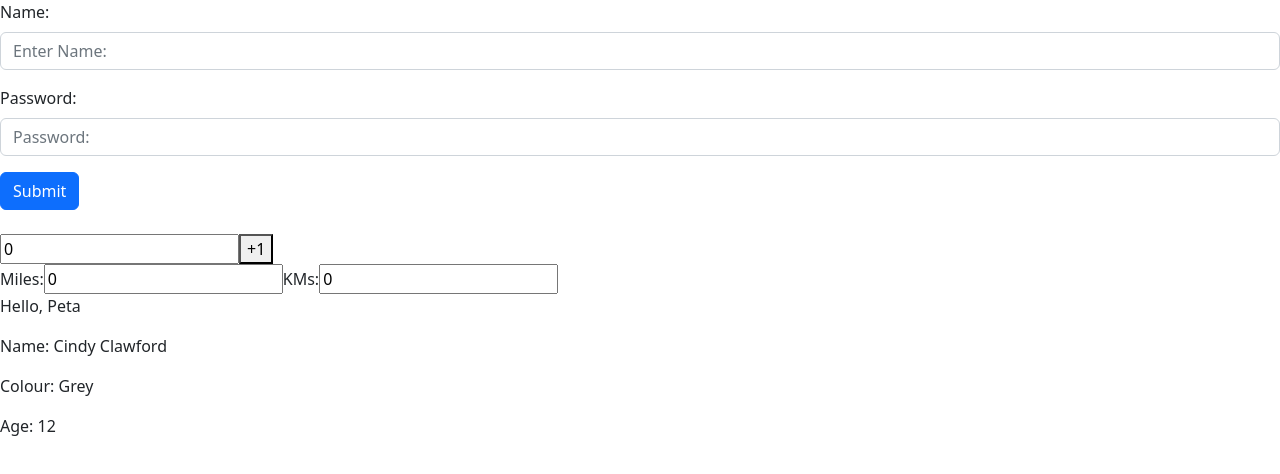
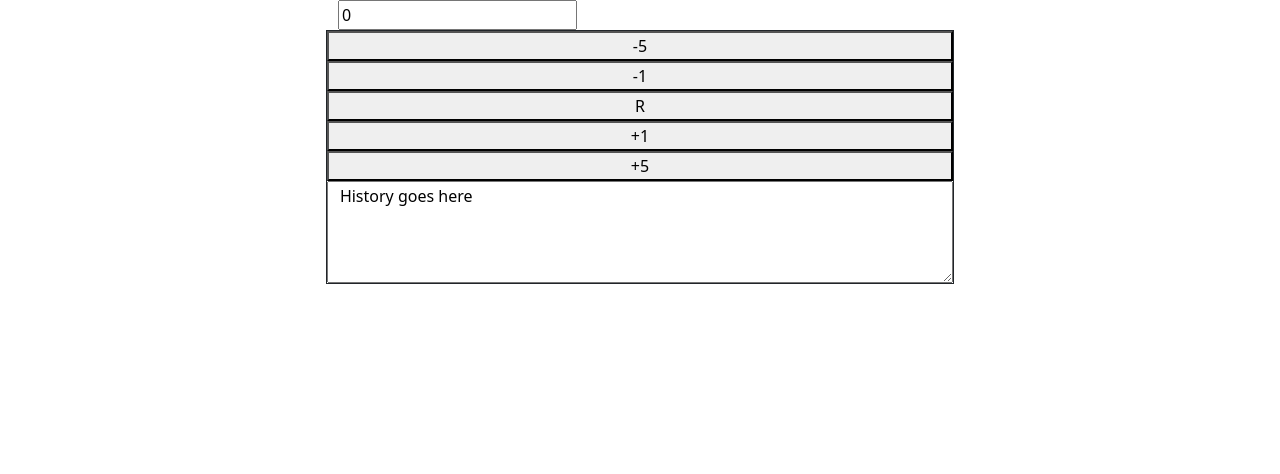
Before and after one commit to ellohez/qa-react, a React (Create React App) app: page / in a window 1280 px wide. Shown: the top 474 px of the page. Built offline with nearby package versions, Linux system fonts and the light colour scheme.

Commit message:
Fancy counter working, about to add history logic

```diff
--- a/src/App.css
+++ b/src/App.css
@@ -1,5 +1,7 @@
 .App {
   text-align: center;
+  background-color: #282c34;
+  color: white;
 }
 
 .App-logo {
@@ -39,6 +41,29 @@
 
 
 /* My added styles */
+.flex-container {
+  height: 100%;
+  padding: 0;
+  margin: 0;
+  display: flex;
+  /* align-items: center; */
+  justify-content: center;
+}
+.row {
+  width: auto;
+  border: 1px solid;
+}
+.flex-item {
+  padding: 10px;
+  width: 20px;
+  height: 20px;
+  margin: 10px;
+  line-height: 20px;
+  font-weight: bold;
+  font-size: 1em;
+  text-align: center;
+}
+
 .p {
   background-color: #222;
   font-size: 15px;
--- a/src/App.js
+++ b/src/App.js
@@ -17,16 +17,25 @@ const App = () => {
     // Can wrap all HTML in empty tags (React fragment) <>,
     // <div>, <main> or another parent
     // element but there must only be ONE parent
-    <>
-      <BasicForm />
-      <br />
-      <Counter />
-      <br />
-      <Converter />
-      <br />
-      <Hello name="Peta" />
-      <Cat name="Cindy Clawford" colour="Grey" age="12" />
-    </>
+    <div className='flex-container'>
+      {/* <div className="flex-item">
+        <br />
+          <BasicForm />
+        </div> */}
+        {/* <div className="flex-item">  */}
+          <Counter />
+        {/* </div> */}
+        {/* <div className="row">
+          <Converter />
+        </div> */}
+        {/* <div className="row">
+          <Hello name="Peta" />
+        </div>
+        <div className="row">
+          <Cat name="Cindy Clawford" colour="Grey" age="12" />
+          <br />
+        </div> */}
+    </div>
   );
 }
 
--- a/src/components/Counter.jsx
+++ b/src/components/Counter.jsx
@@ -4,17 +4,34 @@ import { useState } from "react";
 import React from 'react';
 
 const Counter = () => {
+
+
     // Destructure getter and setter
     // Square brackets because it's an array
+    // UseState is a hook
     const [count, setCount] = useState(0);
+
     return (
-        <>
+        <div>
             <input value={count} />
-            {/* pass a function - don't call the function
-            otherwise the page will constantly call it, change state
-            and reload...call it, change state and reload...*/}
-            <button onClick={() => setCount(count+1)}>+1</button>
-        </>
+            <br />
+            <div className="row">
+                <button onClick={() => setCount(count - 5)}>-5</button>
+                <button onClick={() => setCount(count - 1)}>-1</button>
+                <button onClick={() => setCount(0)}>R</button>
+                {/* pass a function - don't call the function
+                otherwise the page will constantly call it, change state
+                and reload...call it, change state and reload...*/}
+                <button onClick={() => setCount(count + 1)}>+1</button>
+                <button onClick={() => setCount(count + 5)}>+5</button>
+                <textarea name="postContent"
+                            defaultValue="History goes here"
+                            rows={4}
+                            cols={40}>
+
+                </textarea>
+            </div>
+        </div>
     )
 }
 
```
Also changed, not shown: src/components/Car.jsx (added, +8 -0 lines).
